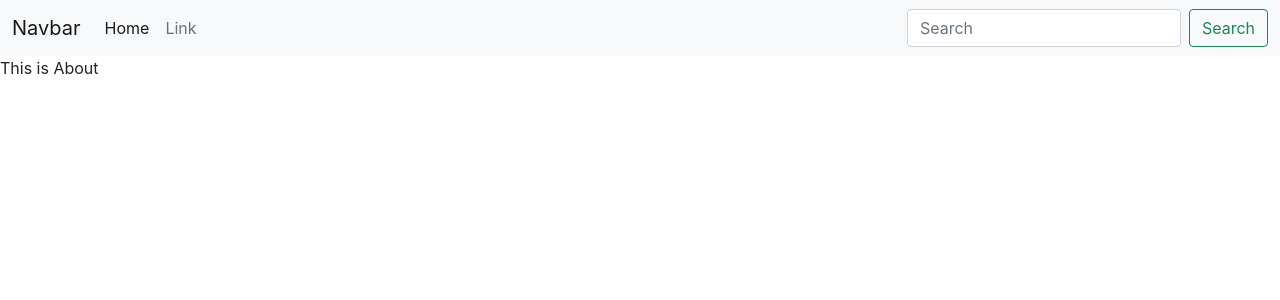
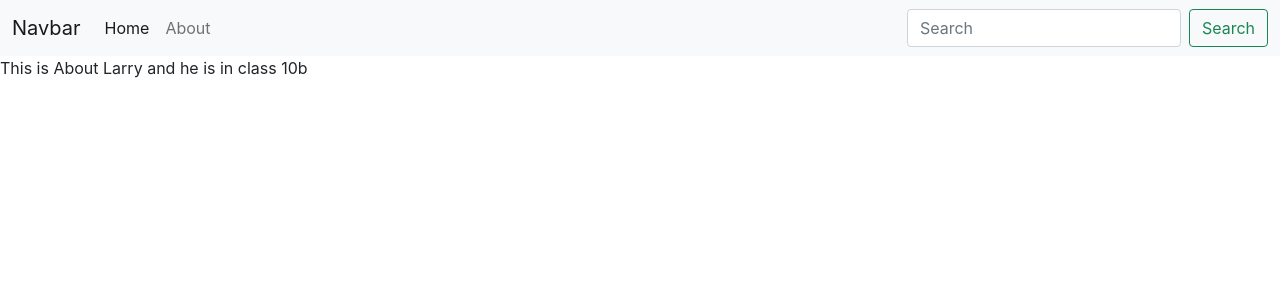
Before and after one commit to navneet2508/inotebook, a React (Create React App) app: page /about in a window 1280 px wide. Shown: the top 300 px of the page. Built offline with nearby package versions, Linux system fonts and the light colour scheme.

Commit message:
UseContextHook

```diff
--- a/src/App.js
+++ b/src/App.js
@@ -1,16 +1,19 @@
 import "./App.css";
 import { Routes, Route } from "react-router-dom";
 import { Home, About, Navbar } from "./components";
+import NoteState from "./context/notes/NoteState";
 
 function App() {
   return (
-    <>
-      <Navbar />
-      <Routes>
-        <Route path="/" element={<Home />} />
-        <Route path="/about" element={<About />} />
-      </Routes>
-    </>
+    <div>
+      <NoteState>
+        <Navbar />
+        <Routes>
+          <Route path="/" element={<Home />} />
+          <Route path="/about" element={<About />} />
+        </Routes>
+      </NoteState>
+    </div>
   );
 }
 
--- a/src/components/About.js
+++ b/src/components/About.js
@@ -1,7 +1,17 @@
-import React from "react";
+import React, { useContext, useEffect } from "react";
+import noteContext from "../context/notes/noteContext";
 
 const About = () => {
-  return <div>This is About</div>;
+  const a = useContext(noteContext);
+  useEffect(() => {
+    a.update();
+    // eslint-disable-next-line
+  }, []);
+  return (
+    <div>
+      This is About {a.state.name} and he is in class {a.state.class}
+    </div>
+  );
 };
 
 export default About;
--- a/src/components/Navbar.js
+++ b/src/components/Navbar.js
@@ -1,12 +1,13 @@
 import React from "react";
+import { Link } from "react-router-dom";
 
 const Navbar = () => {
   return (
     <nav className="navbar navbar-expand-lg navbar-light bg-light">
       <div className="container-fluid">
-        <a className="navbar-brand" href="#">
+        <Link className="navbar-brand" to="/">
           Navbar
-        </a>
+        </Link>
         <button
           className="navbar-toggler"
           type="button"
@@ -21,14 +22,14 @@
         <div className="collapse navbar-collapse" id="navbarSupportedContent">
           <ul className="navbar-nav me-auto mb-2 mb-lg-0">
             <li className="nav-item">
-              <a className="nav-link active" aria-current="page" href="#">
+              <Link className="nav-link active" aria-current="page" to="/">
                 Home
-              </a>
+              </Link>
             </li>
             <li className="nav-item">
-              <a className="nav-link" href="#">
-                Link
-              </a>
+              <Link className="nav-link" to="/about">
+                About
+              </Link>
             </li>
           </ul>
           <form className="d-flex">
--- /dev/null
+++ b/src/context/notes/NoteState.js
@@ -0,0 +1,26 @@
+import NoteContext from "./noteContext";
+import { useState } from "react";
+
+const NoteState = (props) => {
+  const s1 = {
+    name: "Harry",
+    class: "5b",
+  };
+  const [state, setState] = useState(s1);
+
+  const update = () => {
+    setTimeout(() => {
+      setState({
+        name: "Larry",
+        class: "10b",
+      });
+    }, 1000);
+  };
+  return (
+    <NoteContext.Provider value={{ state: state, update: update }}>
+      {props.children}
+    </NoteContext.Provider>
+  );
+};
+
+export default NoteState;
--- /dev/null
+++ b/src/context/notes/noteContext.js
@@ -0,0 +1,5 @@
+import { createContext } from "react";
+
+const noteContext = createContext();
+
+export default noteContext;
```
